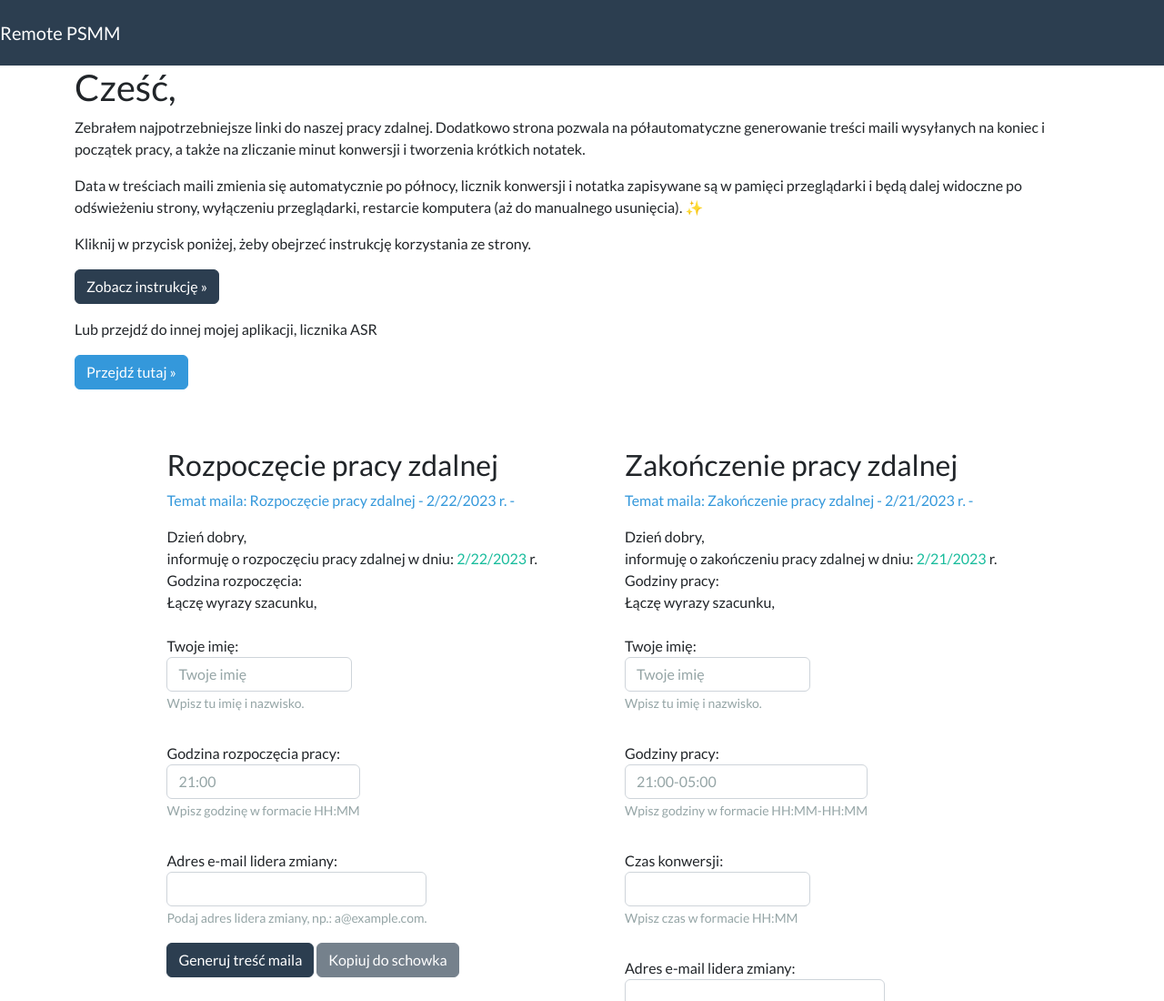
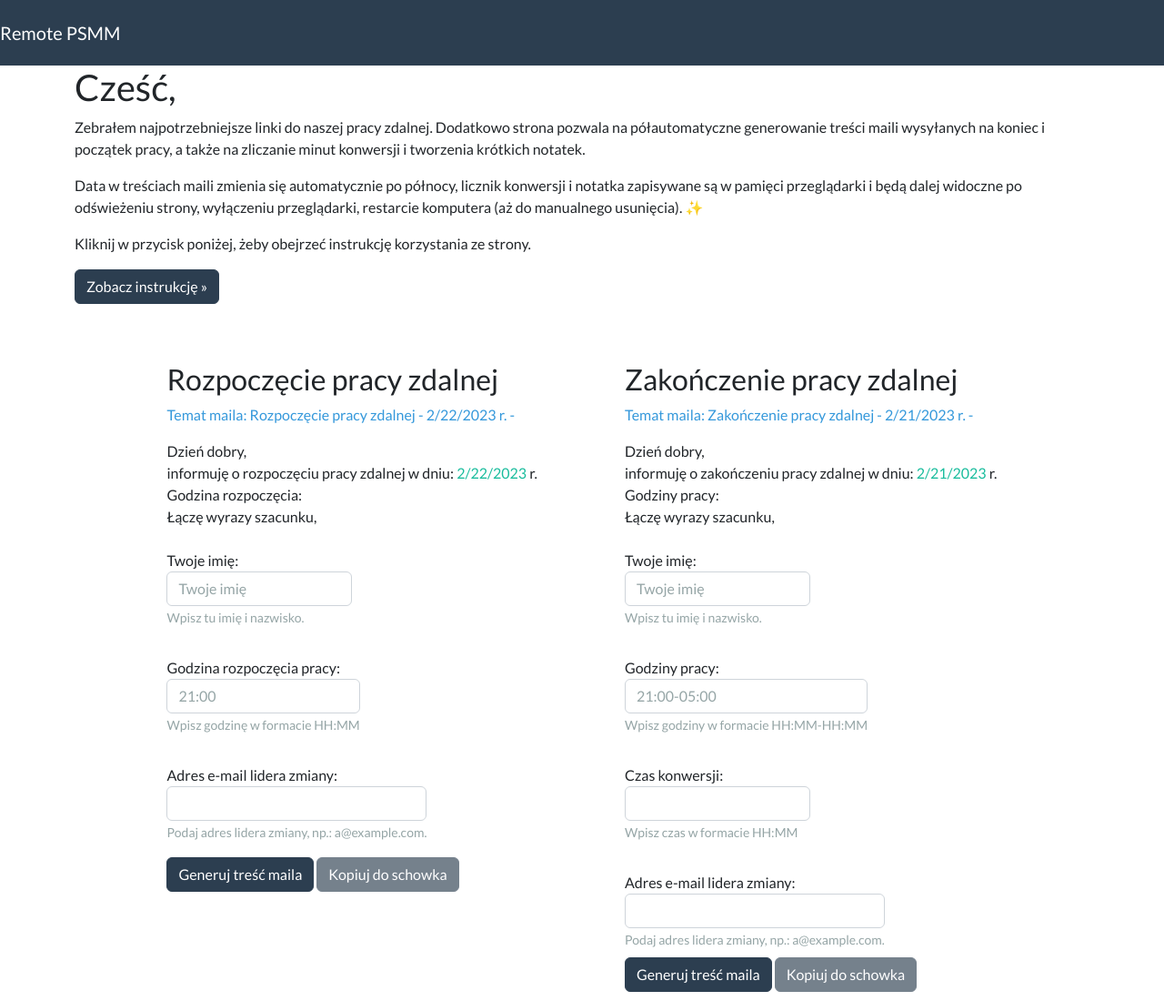
Before and after one commit to rearwindowsoda/Remote-Work-Mail-Generator, a website: page index.html in a window 1280 px wide. Shown: the top 1100 px of the page at 91% size. Drawn offline with Linux system fonts and the light colour scheme.

Commit message:
:wrench: fixes in npm scripts

```diff
--- a/index.html
+++ b/index.html
@@ -45,15 +45,6 @@
 			<p>
 				<a href="#video" class="btn btn-primary btn-small"
 					>Zobacz instrukcję »</a
-				>
-			</p>
-			<p>Lub przejdź do innej mojej aplikacji, licznika ASR</p>
-			<p>
-				<a
-					href="http://asrlicznik.ct8.pl"
-					class="btn btn-info btn-small"
-					target="_blank"
-					>Przejdź tutaj »</a
 				>
 			</p>
 		</div>
--- a/package.json
+++ b/package.json
@@ -7,7 +7,7 @@
 	"license": "MIT",
 	"devDependencies": {
 		"del": "^7.0.0",
-		"gulp": "4.0.0",
+		"gulp": "^4.0.0",
 		"gulp-autoprefixer": "7.0.0",
 		"gulp-clean-css": "^4.3.0",
 		"gulp-htmlmin": "^5.0.1",
@@ -17,6 +17,6 @@
 	},
 	"scripts": {
 		"start-lite-server": "lite-server",
-		"build": "gulp minify-scripts minify-html minify-css"
+		"build": "gulp"
 	}
 }
```
Also changed, not shown: 1 other file.
